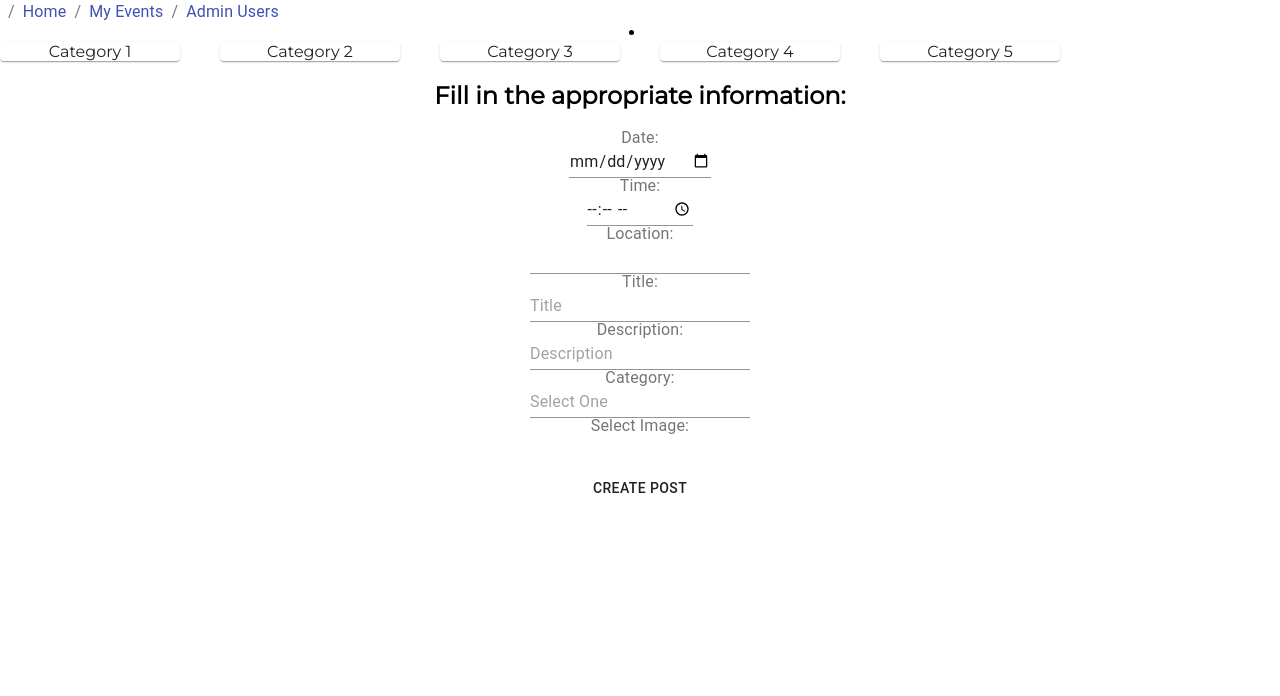
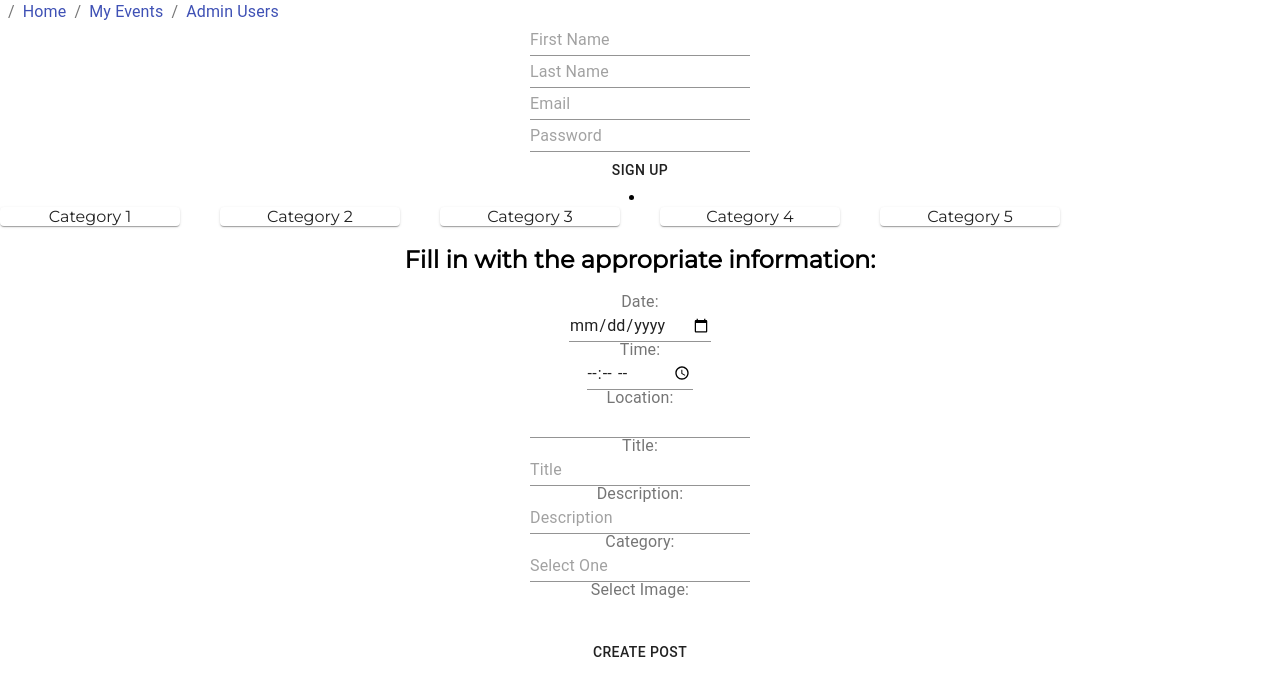
Before and after one commit to mia-casas/red-badge-client, a React (Create React App) app: page / in a window 1280 px wide. Shown: the top 696 px of the page. Built offline with nearby package versions, Linux system fonts and the light colour scheme.

Commit message:
register

```diff
--- a/package.json
+++ b/package.json
@@ -12,9 +12,11 @@
     "@types/react": "^17.0.5",
     "@types/react-dom": "^17.0.5",
     "@types/reactstrap": "^8.7.2",
+    "formik": "^2.2.6",
     "react": "^17.0.2",
     "react-dom": "^17.0.2",
     "react-scripts": "4.0.3",
+    "reactstrap": "^8.9.0",
     "typescript": "^4.2.4",
     "web-vitals": "^1.1.2"
   },
--- a/src/Components/AdminHome.tsx
+++ b/src/Components/AdminHome.tsx
@@ -1,15 +1,49 @@
 import React from 'react';
 import {Card, Modal, Button, Input, InputLabel} from '@material-ui/core';
 import {InputProps} from '@material-ui/core/Input/Input'
+import {IPost} from './Interfaces'
+import { BaseSyntheticEvent } from 'react';
 
 
-class AdminHome extends React.Component<InputProps>{
+export type MoreProps = {
+    children: boolean
+}
 
+class AdminHome extends React.Component<InputProps, IPost>{
+    constructor(props:any){
+        super(props)
+        this.state= {
+            date: '',
+            time: '',
+            location: '',
+            title: '',
+            content: '',
+            category: '',
+            imageURL: '',
+            owner: ''
+        }
+    }
+
+
+    createPost = (e: BaseSyntheticEvent) => {
+        e.preventDefault()
+        fetch(`http://localhost:5005/post/create`, {
+            method: 'POST',
+            // body: JSON.stringify,
+            headers: new Headers({
+                'Content-Type': 'application/json',
+                'Authorization': 'eyJhbGciOiJIUzI1NiIsInR5cCI6IkpXVCJ9.eyJpZCI6ImUyMDA5YTRhLTJkM2MtNDZiNC1iNzE5LWU5ZjVmZmQyYzIxNCIsImlhdCI6MTYyMTM2MDc4OCwiZXhwIjoxNjIxNDQ3MTg4fQ.5KHyHSnS52aQTkeJuUE4fIabkZJ9JlgYRXfo3f_RBUc'
+            })
+        }).then((res) => res.json())
+        .then((postInfo) =>{
+
+        })
+    }
     render(){
         return(
             <div>
 
-                    <h2>Fill in the appropriate information:</h2>
+                    <h2>Fill in with the appropriate information:</h2>
                     <div>
                         <InputLabel>Date:</InputLabel>
                         <Input type="date" required={true} name="Date"></Input>  {/*Would like a Date Picker */}
--- /dev/null
+++ b/src/Components/Auth/Login.tsx
@@ -0,0 +1 @@
+export {}
--- /dev/null
+++ b/src/Components/Auth/Register.tsx
@@ -0,0 +1,93 @@
+import React from 'react';
+import {FormControl, Container, Button, TextField, PropTypes } from '@material-ui/core';
+import {Form} from 'reactstrap'
+import {IUser} from '../Interfaces';
+import { BaseSyntheticEvent } from 'react';
+import {IUserProps} from '../Interfaces'
+
+class Register extends React.Component<{}, IUser & IUserProps>{
+    constructor(props: any){
+        super(props);
+        this.state = {
+            firstName: '',
+            lastName: '',
+            email: '',
+            password: '',
+            admin: false,
+            token: ''
+        };
+    }
+
+    registerUser = (e: React.BaseSyntheticEvent) => {
+        e.preventDefault();
+        fetch(`http://localhost:5005/user/register`, {
+            method: "POST",
+            body: JSON.stringify({
+                firstName: this.state.firstName,
+                lastName: this.state.lastName,
+                email: this.state.email,
+                password: this.state.password
+            }),
+            headers: new Headers({
+                'Content-Type': 'application/json'
+            })
+        }).then(response => response.json())
+          .then(data => this.setState({token: data.token}))
+    }
+    componentDidUpdate(){
+        setTimeout(() => {localStorage.setItem('token', `${this.state.token}`)}, 500)
+    }
+    // localStorage = (newToken) => {
+    //     localStorage.setItem('token', newToken)
+    // }
+    componentDidMount = () => {
+        this.setState({
+            firstName: '',
+            lastName: '',
+            email: '',
+            password: '',
+            admin: false
+        })
+
+    }
+    handleChange = (e: BaseSyntheticEvent) => {
+        // console.log(e.target.name, e.target.value)
+        this.setState((prevState) => ({
+            ...prevState, [e.target.name] : e.target.value as Pick<IUser, keyof IUser>
+        }))
+    }
+    render(){
+        return(
+            <div>
+                <Form onSubmit={(e) => this.registerUser(e)}>
+                    <FormControl>
+                    <TextField
+                    placeholder="First Name"
+                    name="firstName"
+                    onChange = {(e) => this.handleChange(e)}
+                    ></TextField>
+                    <TextField
+                    placeholder="Last Name"
+                    name="lastName"
+                    onChange = {(e) => this.handleChange(e)}
+                    ></TextField>
+                    <TextField
+                    placeholder="Email"
+                    name="email"
+                    onChange = {(e) => this.handleChange(e)}
+                    ></TextField>
+                    <TextField
+                    placeholder="Password"
+                    name="password"
+                    onChange = {(e) => this.handleChange(e)}
+                    ></TextField>
+                    </FormControl>
+                    <div><Button type='submit'>Sign Up</Button></div>
+
+                </Form>
+            </div>
+        )
+    }
+}
+
+export default Register
--- a/src/Components/Home.tsx
+++ b/src/Components/Home.tsx
@@ -3,6 +3,7 @@ import ReactDom from 'react-dom';
 import {CarouselProps} from './Interfaces'
 import {Carousel, CarouselItem} from 'reactstrap';
 import {Breadcrumbs, Menu, MenuItem, Slide, Collapse, ListItem, Link, Grid, Paper, GridList, GridListTile, BreadcrumbsTypeMap} from '@material-ui/core';
+import Register from './Auth/Register'
 
 // import { AutoRotatingCarousel } from 'material-auto-rotating-carousel';
 // import {Route, MemoryRouter} from 'react-router'
@@ -22,6 +23,8 @@ const Home: React.FC<{}> = () => {
                 <Link>Admin Users</Link>
             </Breadcrumbs>
 
+
+            <Register />
             {/* Carousel */}
 
 
```
Also changed, not shown: src/Components/AllPosts.tsx (added, +46 -0 lines), src/Components/Auth.tsx (deleted, +0 -35 lines), src/Components/Interfaces.tsx (+31 -0 lines), src/Components/Model.tsx (added, +84 -0 lines), 1 other file (tests, documents, lock files or other folders).
